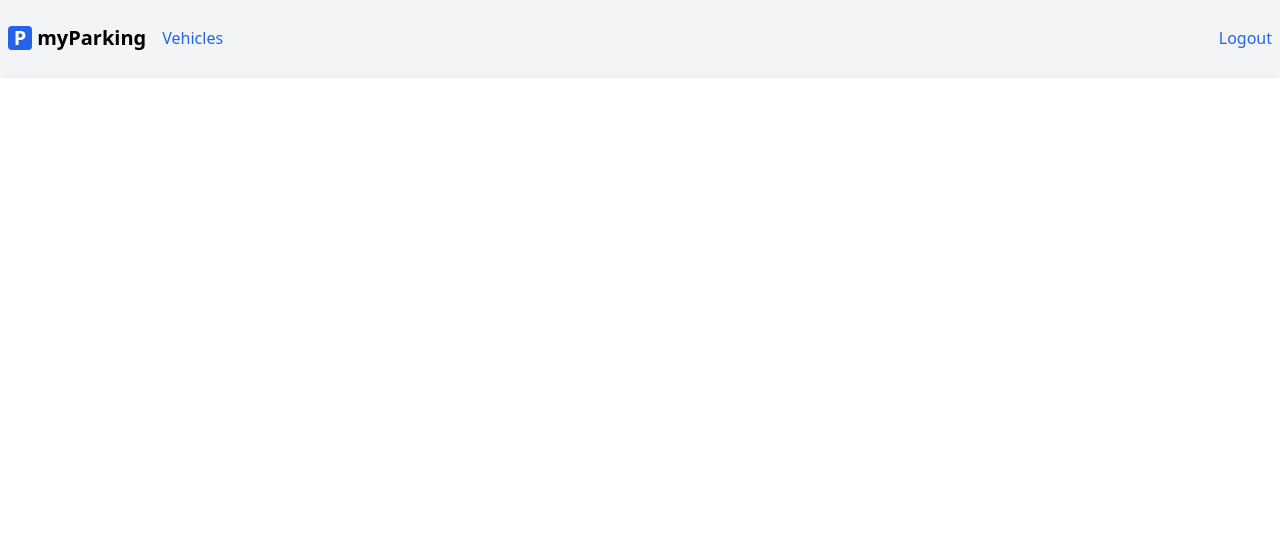
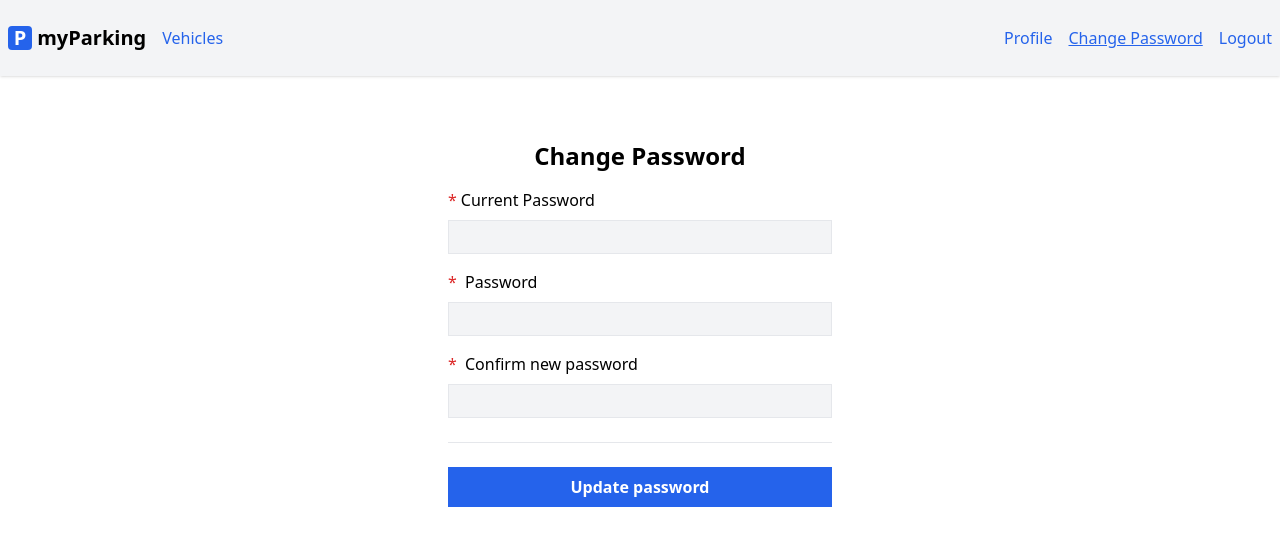
Before and after one commit to YuanLim123/car-parking-app-frontend, a Vue app: page /profile/change-password in a window 1280 px wide. Shown: the top 546 px of the page. Built offline with nearby package versions, Linux system fonts and the light colour scheme; sample sign-in values are in the browser's storage.

Commit message:
feat: add change password and edit profile features

```diff
--- a/src/App.vue
+++ b/src/App.vue
@@ -28,6 +28,8 @@ const auth = useAuth();
         </div>
         <div class="flex gap-4 items-center">
           <template v-if="auth.check">
+            <RouterLink class="router-link" :to="{ name: 'profile.edit' }"> Profile </RouterLink>
+            <RouterLink class="router-link" :to="{ name: 'profile.change-password' }"> Change Password </RouterLink>
             <button @click="auth.logout" class="router-link">Logout</button>
           </template>
           <template v-else>
--- a/src/assets/main.css
+++ b/src/assets/main.css
@@ -26,4 +26,12 @@
   .router-link-active.router-link {
     @apply underline;
   }
+
+  .alert {
+    @apply border px-4 py-3 rounded relative;
+  }
+
+  .alert-success {
+    @apply text-green-700 bg-green-100 border-green-400
+  }
 }
--- a/src/bootstrap.js
+++ b/src/bootstrap.js
@@ -5,7 +5,8 @@ window.axios = axios;
 
 window.axios.defaults.headers.common['X-Requested-With'] = 'XMLHttpRequest';
 window.axios.defaults.withCredentials = true;
-window.axios.defaults.baseURL = 'http://car-parking-app.test/api/v1';
+//window.axios.defaults.baseURL = 'http://car-parking-app.test/api/v1';
+window.axios.defaults.baseURL = 'http://127.0.0.1:8000/api/v1';
 
 window.axios.interceptors.response.use(
   (response) => response,
--- a/src/router/index.js
+++ b/src/router/index.js
@@ -33,6 +33,18 @@ const router = createRouter({
       component: () => import('@/views/Auth/LoginView.vue'),
     },
     {
+      path: '/profile',
+      name: 'profile.edit',
+      beforeEnter: auth,
+      component: () => import('@/views/Profile/EditView.vue'),
+    },
+    {
+      path: '/profile/change-password',
+      name: 'profile.change-password',
+      beforeEnter: auth,
+      component: () => import('@/views/Profile/ChangePassword.vue'),
+    },
+    {
       path: '/vehicles',
       name: 'vehicles.index',
       beforeEnter: auth,
--- /dev/null
+++ b/src/stores/changePassword.js
@@ -0,0 +1,47 @@
+import { reactive, ref } from 'vue';
+import { defineStore } from 'pinia';
+
+export const useChangePassword = defineStore('change-password', () => {
+  const errors = reactive({});
+  const status = ref('');
+  const loading = ref(false);
+  const form = reactive({
+    current_password: '',
+    password: '',
+    password_confirmation: '',
+  });
+
+  function resetForm() {
+    form.current_password = '';
+    form.password = '';
+    form.password_confirmation = '';
+
+    errors.value = {};
+    status.value = '';
+  }
+
+  async function updatePassword() {
+    loading.value = true;
+    errors.value = {};
+    status.value = '';
+
+    return window.axios
+      .put('password', form)
+      .then(() => {
+        status.value = 'Password has been updated';
+      })
+      .catch((error) => {
+        if (error.response.status === 422) {
+          errors.value = error.response.data.errors;
+        }
+      })
+      .finally(() => {
+        loading.value = false;
+        form.current_password = '';
+        form.password = '';
+        form.password_confirmation = '';
+      });
+  }
+
+  return { form, errors, loading, resetForm, updatePassword, status };
+});
--- /dev/null
+++ b/src/stores/profile.js
@@ -0,0 +1,53 @@
+import { reactive, ref } from 'vue';
+import { defineStore } from 'pinia';
+
+export const useProfile = defineStore('profile', () => {
+  const errors = reactive({});
+  const status = ref('');
+  const loading = ref(false);
+  const form = reactive({
+    email: '',
+    password: '',
+    remember: false,
+  });
+
+  function resetForm() {
+    form.email = '';
+    form.password = '';
+    form.remember = false;
+
+    errors.value = {};
+    status.value = '';
+  }
+
+  async function fetchProfile() {
+    return window.axios.get('profile').then((response) => {
+      form.name = response.data.name;
+      form.email = response.data.email;
+    });
+  }
+
+  async function updateProfile() {
+    loading.value = true;
+    errors.value = {};
+    status.value = '';
+
+    return window.axios
+      .put('profile', form)
+      .then((response) => {
+        form.name = response.data.name;
+        form.email = response.data.email;
+        status.value = 'Profile has been updated';
+      })
+      .catch((error) => {
+        if (error.response.status === 422) {
+          errors.value = error.response.data.errors;
+        }
+      })
+      .finally(() => {
+        loading.value = false;
+      });
+  }
+
+  return { form, errors, loading, resetForm, fetchProfile, updateProfile, status };
+});
--- /dev/null
+++ b/src/views/Profile/ChangePassword.vue
@@ -0,0 +1,62 @@
+<script setup>
+import { onBeforeUnmount } from 'vue';
+import { useChangePassword } from '@/stores/changePassword';
+
+const store = useChangePassword();
+
+onBeforeUnmount(store.resetForm);
+</script>
+
+<template>
+  <form @submit.prevent="store.updatePassword">
+    <div class="flex flex-col mx-auto md:w-96 w-full">
+      <h1 class="text-2xl font-bold mb-4 text-center">Change Password</h1>
+      <div class="alert alert-success mb-4" v-show="store.status">
+        {{ store.status }}
+      </div>
+      <div class="flex flex-col gap-2 mb-4">
+        <label for="current_password" class="required">Current Password</label>
+        <input
+          v-model="store.form.current_password"
+          id="current_password"
+          name="current_password"
+          type="password"
+          class="form-input"
+          :disabled="store.loading"
+        />
+        <ValidationError :errors="store.errors" field="current_password" />
+      </div>
+      <div class="flex flex-col gap-2 mb-4">
+        <label for="password" class="required"> Password </label>
+        <input
+          v-model="store.form.password"
+          id="password"
+          name="password"
+          type="password"
+          class="form-input"
+          :disabled="store.loading"
+        />
+        <ValidationError :errors="store.errors" field="password" />
+      </div>
+      <div class="flex flex-col gap-2">
+        <label for="password_confirmation" class="required"> Confirm new password </label>
+        <input
+          v-model="store.form.password_confirmation"
+          id="password_confirmation"
+          name="password_confirmation"
+          type="password"
+          class="form-input"
+          :disabled="store.loading"
+        />
+        <ValidationError :errors="store.errors" field="password_confirmation" />
+      </div>
+
+      <div class="border-t h-[1px] my-6"></div>
+
+      <button type="submit" class="btn btn-primary" :disabled="store.loading">
+        <IconSpinner class="animate-spin" v-show="store.loading" />
+        Update password
+      </button>
+    </div>
+  </form>
+</template>
--- /dev/null
+++ b/src/views/Profile/EditView.vue
@@ -0,0 +1,51 @@
+<script setup>
+import { onMounted, onBeforeUnmount } from 'vue';
+import { useProfile } from '@/stores/profile';
+
+const store = useProfile();
+
+onMounted(store.fetchProfile);
+onBeforeUnmount(store.resetForm);
+</script>
+
+<template>
+  <form @submit.prevent="store.updateProfile">
+    <div class="flex flex-col mx-auto md:w-96 w-full">
+      <h1 class="text-2xl font-bold mb-4 text-center">Edit profile</h1>
+      <div class="alert alert-success mb-4" v-show="store.status">
+        {{ store.status }}
+      </div>
+      <div class="flex flex-col gap-2 mb-4">
+        <label for="name" class="required">Name</label>
+        <input
+          type="text"
+          name="name"
+          id="name"
+          class="form-input"
+          v-model="store.form.name"
+          :disabled="store.loading"
+        />
+        <ValidationError :errors="store.errors" field="name" />
+      </div>
+      <div class="flex flex-col gap-2">
+        <label for="email" class="required">Email</label>
+        <input
+          type="email"
+          name="email"
+          id="email"
+          class="form-input"
+          v-model="store.form.email"
+          :disabled="store.loading"
+        />
+        <ValidationError :errors="store.errors" field="email" />
+      </div>
+
+      <div class="border-t h-[1px] my-6"></div>
+
+      <button type="submit" class="btn btn-primary" :disabled="store.loading">
+        <IconSpinner class="animate-spin" v-show="store.loading" />
+        Update profile
+      </button>
+    </div>
+  </form>
+</template>
```
